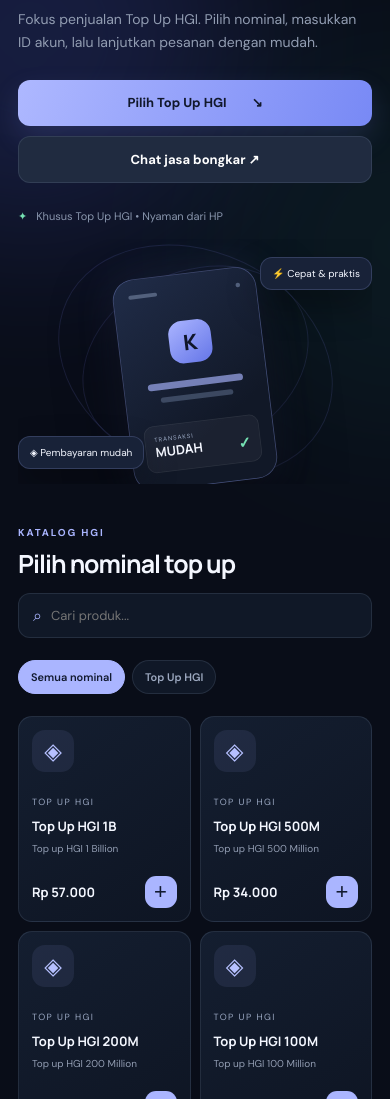
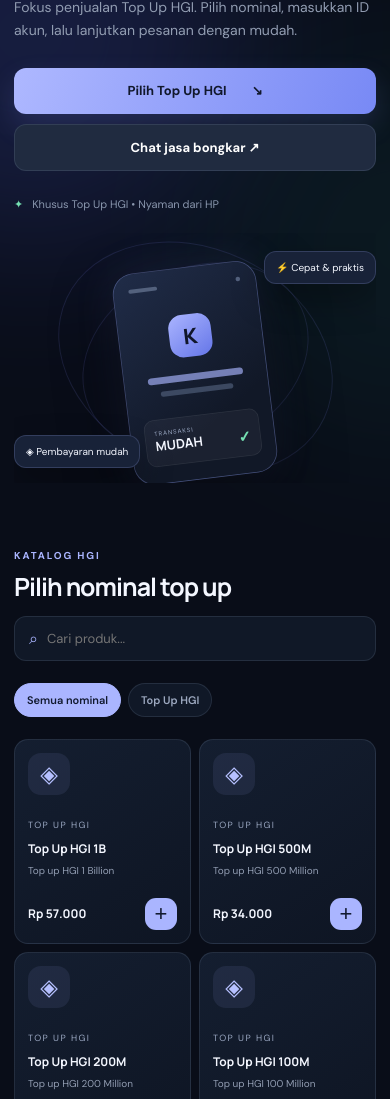
Before and after one commit to Franky404/qr, a plain HTML site: page index.html in a window 390 px wide. Shown: the part 245-1344 px from the top of the page. Drawn offline with nearby package versions, Linux system fonts and the light colour scheme.

Commit message:
update index.html

```diff
--- a/index.html
+++ b/index.html
@@ -6,7 +6,7 @@
   <meta name="theme-color" content="#090d18">
   <meta name="description" content="Konter Digital — layanan Top Up HGI dengan pilihan nominal 1B, 500M, 200M, dan 100M.">
   <title>Konter Digital — Belanja Mudah</title>
-  <link rel="stylesheet" href="styles.css">
+  <link rel="stylesheet" href="styles.css?v=6">
   <script src="https://cdn.jsdelivr.net/npm/@supabase/supabase-js@2"></script>
   <style>
     .hero-actions{display:flex;flex-wrap:wrap;gap:10px;align-items:center}
@@ -66,6 +66,42 @@
       .footer { flex-direction:column; align-items:flex-start; gap:15px; }
       .modal-backdrop { padding:10px; }
       .modal { max-height:calc(100dvh - 20px); padding:22px 17px; border-radius:18px; }
+    }
+  </style>
+
+
+  <style id="mobile-full-width-v6">
+    /* Mobile/tablet: gunakan seluruh lebar viewport, bukan lebar kontainer desktop */
+    @media screen and (max-width: 1100px) {
+      html, body { width:100% !important; max-width:100% !important; min-width:0 !important; overflow-x:hidden !important; }
+      body { margin:0 !important; }
+      .wrap, header.topbar.wrap, main.wrap, footer.wrap {
+        width:calc(100% - 32px) !important;
+        max-width:none !important;
+        margin-left:16px !important;
+        margin-right:16px !important;
+      }
+      .topbar { display:flex !important; justify-content:space-between !important; }
+      .hero { display:flex !important; flex-direction:column !important; align-items:stretch !important; min-height:0 !important; padding:34px 0 24px !important; }
+      .hero-copy, .hero-art { width:100% !important; max-width:100% !important; min-width:0 !important; }
+      .hero h1 { font-size:clamp(36px, 8vw, 52px) !important; line-height:1.08 !important; }
+      .hero-copy>p { max-width:100% !important; }
+      .hero-actions { display:grid !important; grid-template-columns:minmax(0,1fr) !important; width:100% !important; }
+      .hero-actions .button { width:100% !important; margin:0 !important; }
+      .hero-art { height:250px !important; margin:14px auto 24px !important; overflow:hidden !important; }
+      .section-head { display:flex !important; flex-direction:column !important; align-items:stretch !important; gap:14px !important; }
+      .search-box { width:100% !important; max-width:100% !important; }
+      .product-grid { display:grid !important; grid-template-columns:repeat(2,minmax(0,1fr)) !important; width:100% !important; }
+      .product-card { min-width:0 !important; padding:13px !important; }
+      .steps { grid-template-columns:minmax(0,1fr) !important; }
+      .footer { display:flex !important; flex-direction:column !important; align-items:flex-start !important; }
+    }
+    @media screen and (max-width:420px) {
+      .wrap, header.topbar.wrap, main.wrap, footer.wrap { width:calc(100% - 28px) !important; margin-left:14px !important; margin-right:14px !important; }
+      .product-grid { grid-template-columns:repeat(2,minmax(0,1fr)) !important; gap:8px !important; }
+      .product-card h3 { font-size:12px !important; }
+      .product-bottom { gap:5px !important; }
+      .product-bottom strong { font-size:12px !important; }
     }
   </style>
 
```
